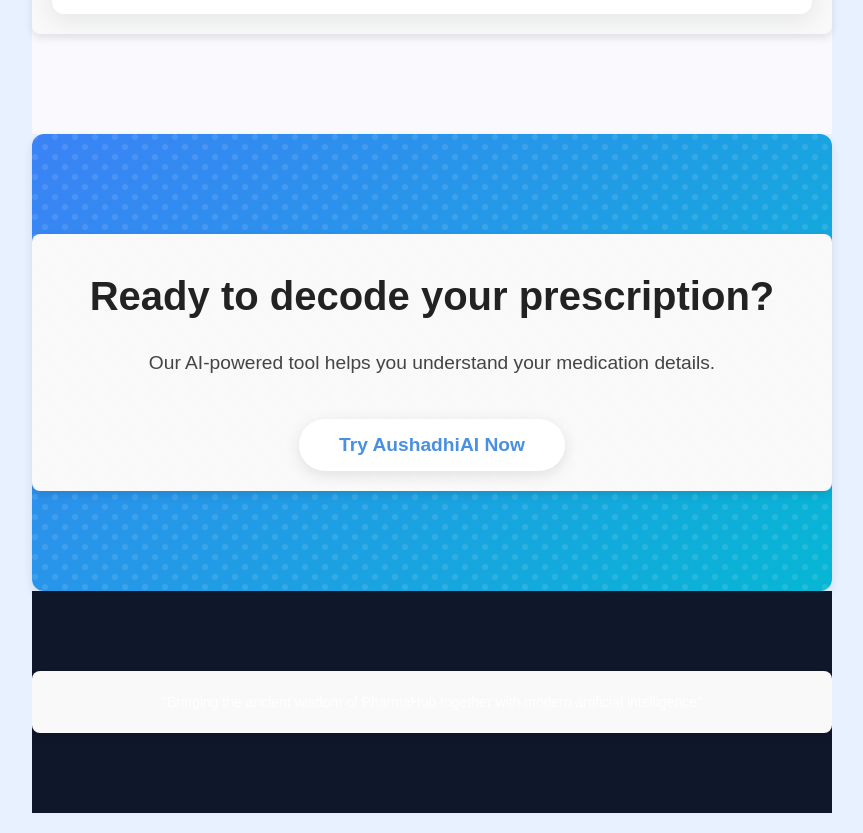
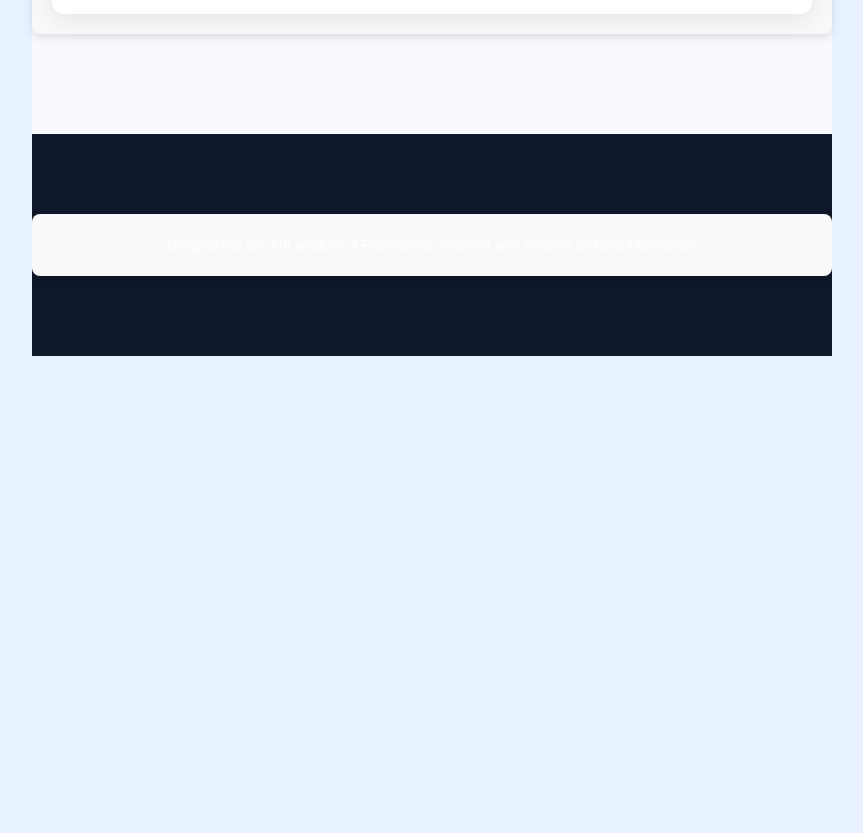
Before and after one commit to nikghost17/Hackbyte_3, a React (Vite) app in the folder frontend/: page / in a window 1280 px wide. Shown: the part 2840-3673 px from the top of the page, without its empty margins (208-1071 px from the left). After the commit the page ends 3216 px from the top, so only its background shows below. Built offline with nearby package versions, Linux system fonts and the light colour scheme.

Commit message:
Removed CTA section

```diff
--- a/frontend/src/App.jsx
+++ b/frontend/src/App.jsx
@@ -8,14 +8,14 @@
 import UploadPrescription from "./pages/uploadprescription.jsx";
 import EditProfile from "./pages/editprofile.jsx";
 import ShowPrescriptions from "./pages/showprescriptions.jsx";
-// import SignIn from "./pages/signin.jsx";
-// import SignUp from "./pages/login.jsx";
+import SignIn from "./pages/login.jsx";
+import SignUp from "./pages/signup.jsx";
 
 function App() {
   return (
     <Routes>
-      {/* <Route path="/signup" element={<SignUp />} /> */}
-      {/* <Route path="/login" element={<SignIn />} /> */}
+      { <Route path="/signup" element={<SignUp />} /> }
+      { <Route path="/login" element={<SignIn />} /> }
       {/* <Route path="/signin" element={<SignIn />} /> */}
       <Route path="/" element={<Home />} />
       <Route path="/" element={<ProfilePage />} />
--- a/frontend/src/components/ctasection.jsx
+++ /dev/null
@@ -1,27 +0,0 @@
-import "./styles.css";
-import "@fortawesome/fontawesome-free/css/all.min.css";
-const CTASection = () => {
-  return (
-    <section className="cta-section">
-      <div className="container">
-        <div className="cta-content">
-          <h2>Ready to decode your prescription?</h2>
-          <p>
-            Our AI-powered tool helps you understand your medication details.
-          </p>
-          <button
-            className="cta-button"
-            onClick={() =>
-              document
-                .getElementById("app-section")
-                .scrollIntoView({ behavior: "smooth" })
-            }
-          >
-            Try AushadhiAI Now
-          </button>
-        </div>
-      </div>
-    </section>
-  );
-};
-export default CTASection;
--- a/frontend/src/pages/home.jsx
+++ b/frontend/src/pages/home.jsx
@@ -3,7 +3,6 @@
 import Features from "../components/features";
 import HowItWorks from "../components/howitworks";
 import TryAushadhiAI from "../components/tryaushidhiai";
-import CTASection from "../components/ctasection";
 import Footer from "../components/footer";
 import "@fortawesome/fontawesome-free/css/all.min.css";
 import "./styles.css";
@@ -15,7 +14,6 @@
       <Features />
       <HowItWorks />
       <TryAushadhiAI />
-      <CTASection />
       <Footer />
     </div>
   );
```
